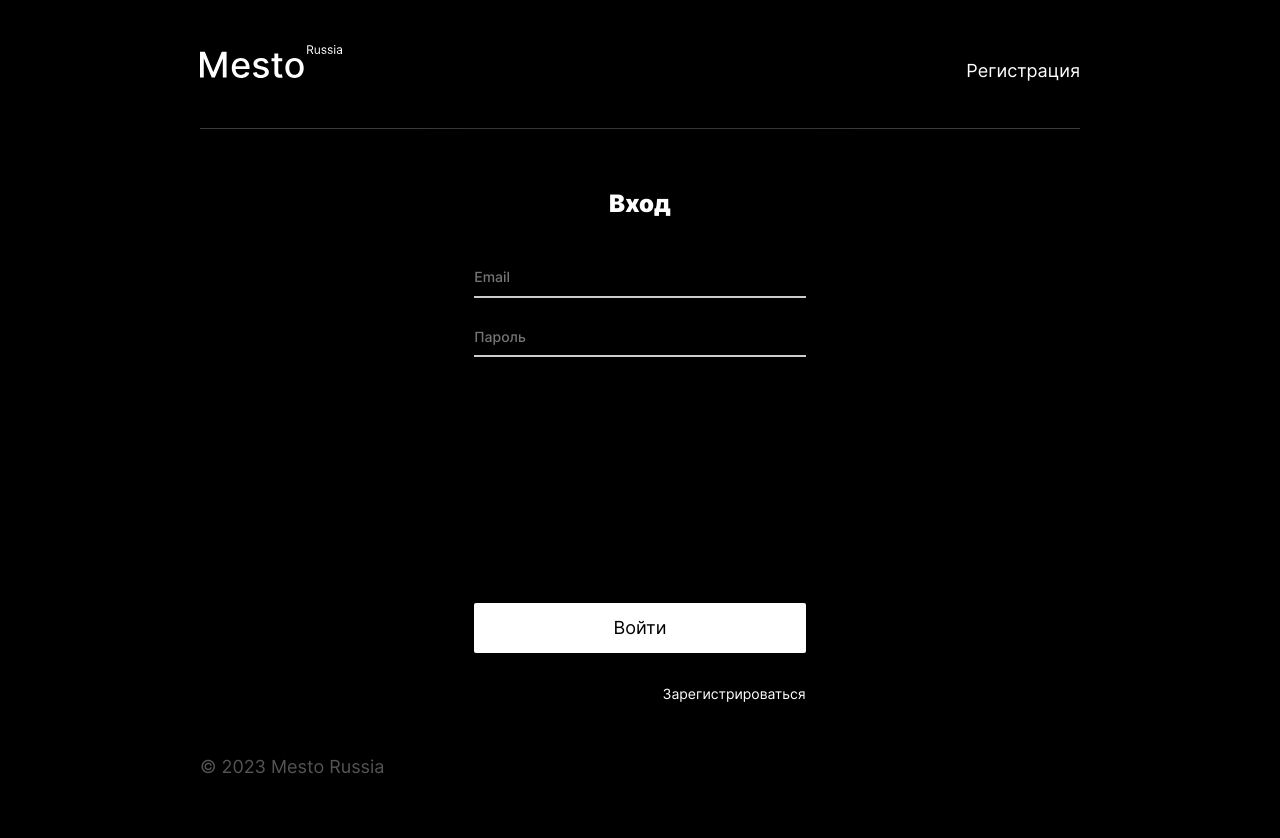
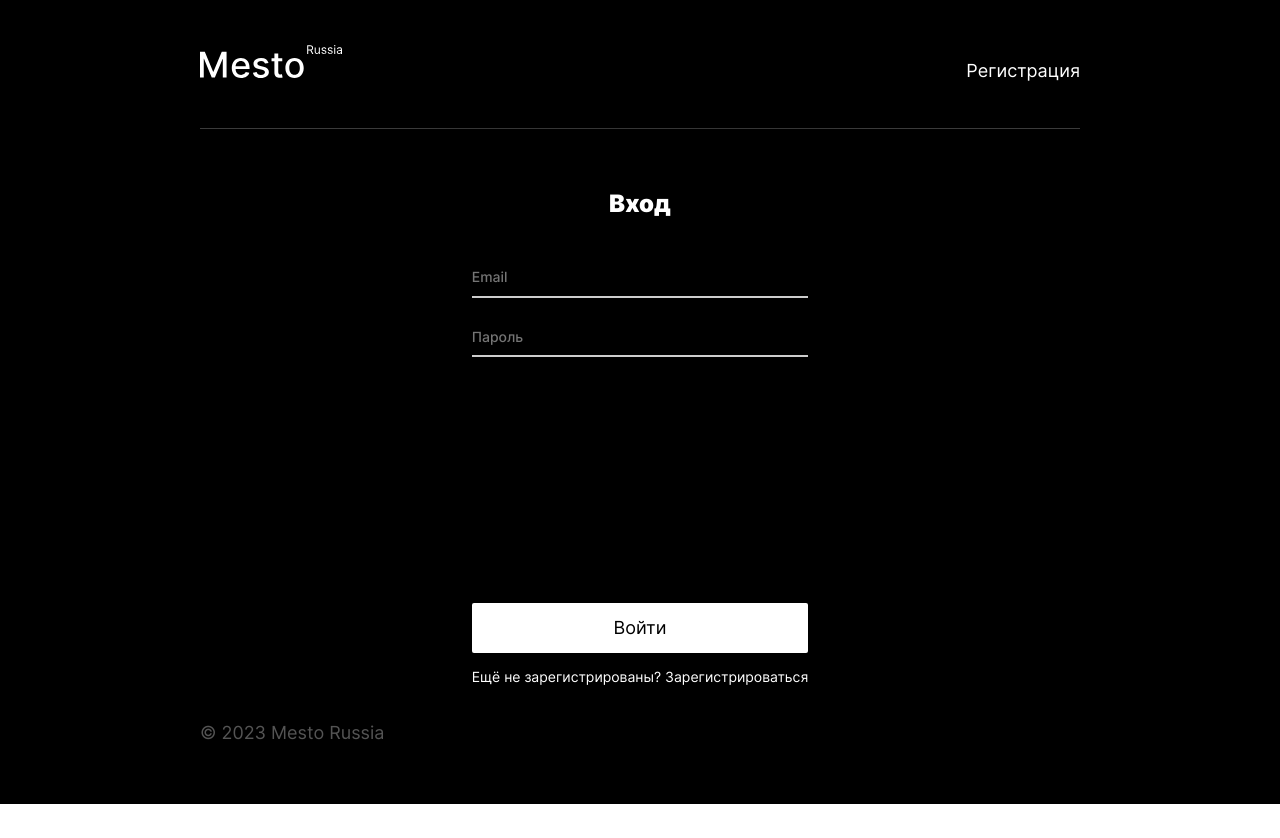
Before and after one commit to PearNatali/react-mesto-api-full-gha, a React (Create React App) app in the folder frontend/: page /sign-in in a window 1280 px wide. After the commit the page ends 804 px from the top, so only its background shows below. Built offline with nearby package versions, Linux system fonts and the light colour scheme.

Commit message:
Изменила стили в логине

```diff
--- a/frontend/src/components/Login.js
+++ b/frontend/src/components/Login.js
@@ -27,7 +27,7 @@ const Login = ({handleLogin, handleLoginFail }) => {
             buttonText={'Войти'}
         >
             <div className="auth__option">
-                <p className="auth__option-text">Ещё не зарегистрированы?&nbsp;</p>
+                <p className="auth__option-title">Ещё не зарегистрированы?&nbsp;</p>
                 <Link to="/sign-up" className="auth__option-link">Зарегистрироваться</Link>
             </div>
         </Auth>
```
